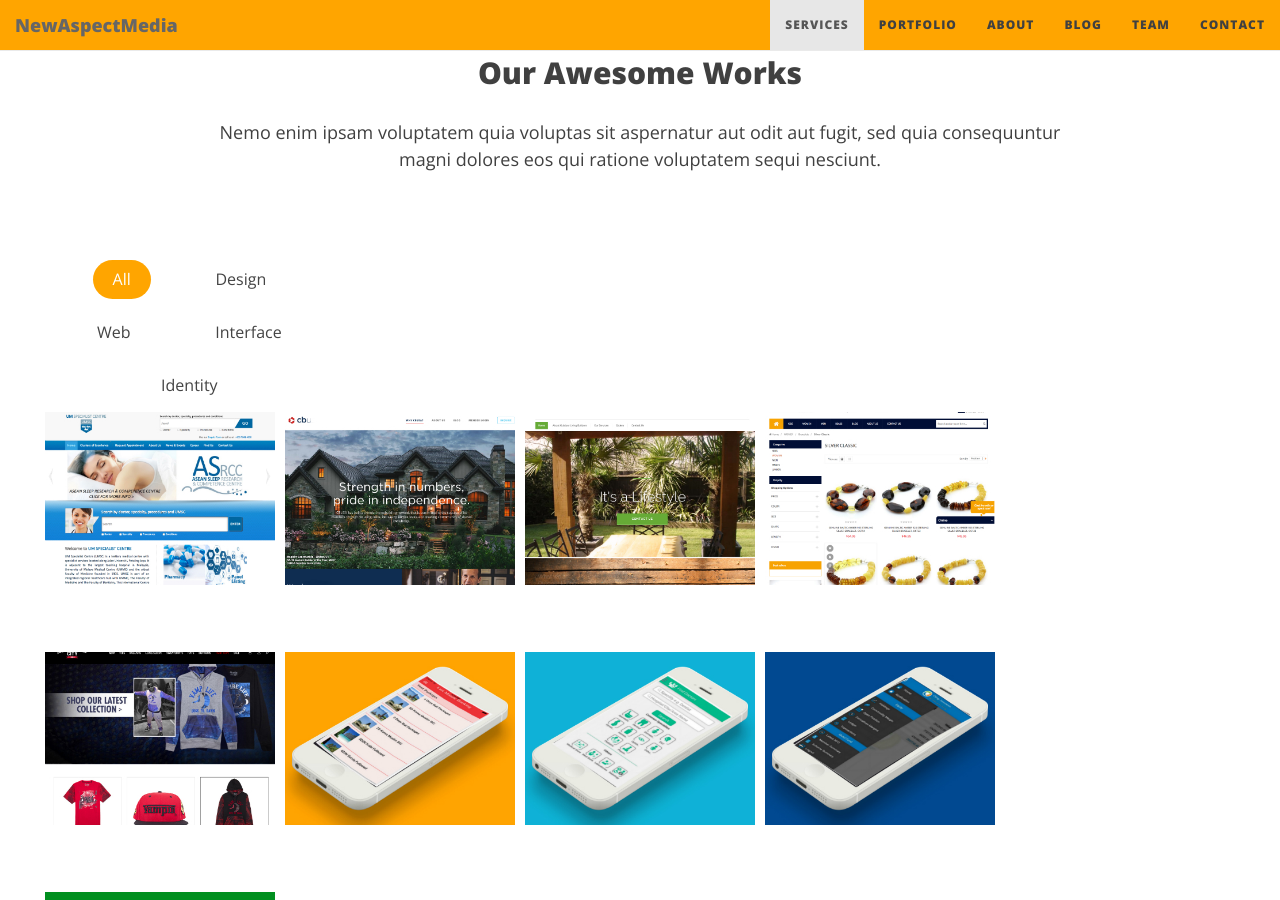
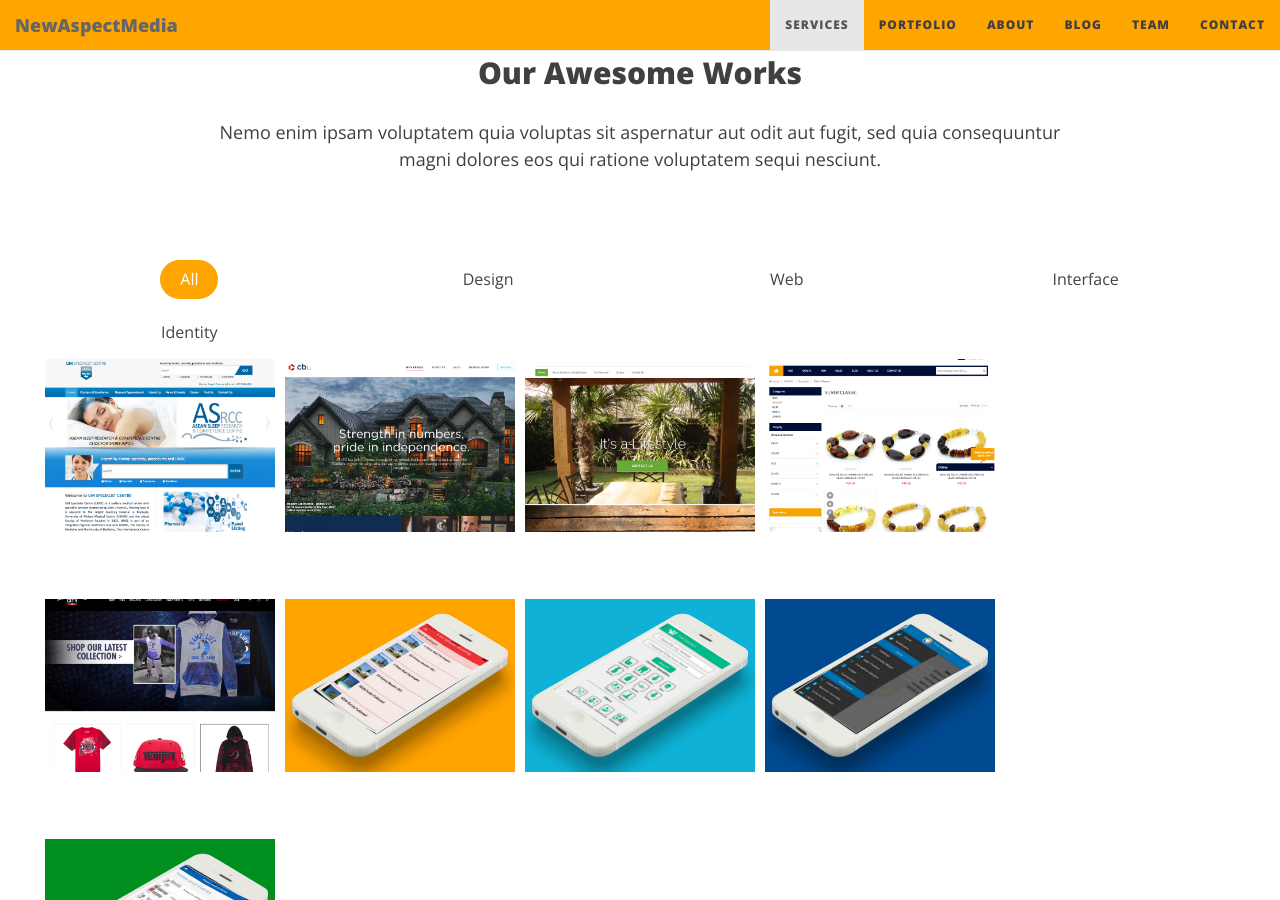
Before and after one commit to newmedia77/appxnam, a Jekyll site: the page built from index.html, in a window 1280 px wide and 900 px high, scrolled down 2868 px. Built offline with Jekyll 4.4.1, drawn with Linux system fonts in a browser that asks for light colours; nearby versions of some CDN libraries; the list of posts is cut into pages by our own code.

Commit message:
andreas
portfolio li class="col-sm-3"

```diff
--- a/index.html
+++ b/index.html
@@ -267,13 +267,11 @@
 
             <div class="portfolio-container text-center">
                 <ul id="filter" class="list-inline">
-                    <div class="col-sm-3">
-                    <li><a class="active" data-group="all">All</a></li>
-                    <li><a href="#" data-group="design">Design</a></li>
-                    <li><a href="#"data-group="web">Web</a></li>
-                    <li><a href="#" data-group="interface">Interface</a></li>
-                    <li><a href="#" data-group="identety">Identity</a></li>
-                    </div>
+                    <li class="col-sm-3"><a class="active" data-group="all">All</a></li>
+                    <li class="col-sm-3"><a href="#" data-group="design">Design</a></li>
+                    <li class="col-sm-3"><a href="#"data-group="web">Web</a></li>
+                    <li class="col-sm-3"><a href="#" data-group="interface">Interface</a></li>
+                    <li class="col-sm-3"><a href="#" data-group="identety">Identity</a></li>
                 </ul>
 
                 <div id="grid">
```
